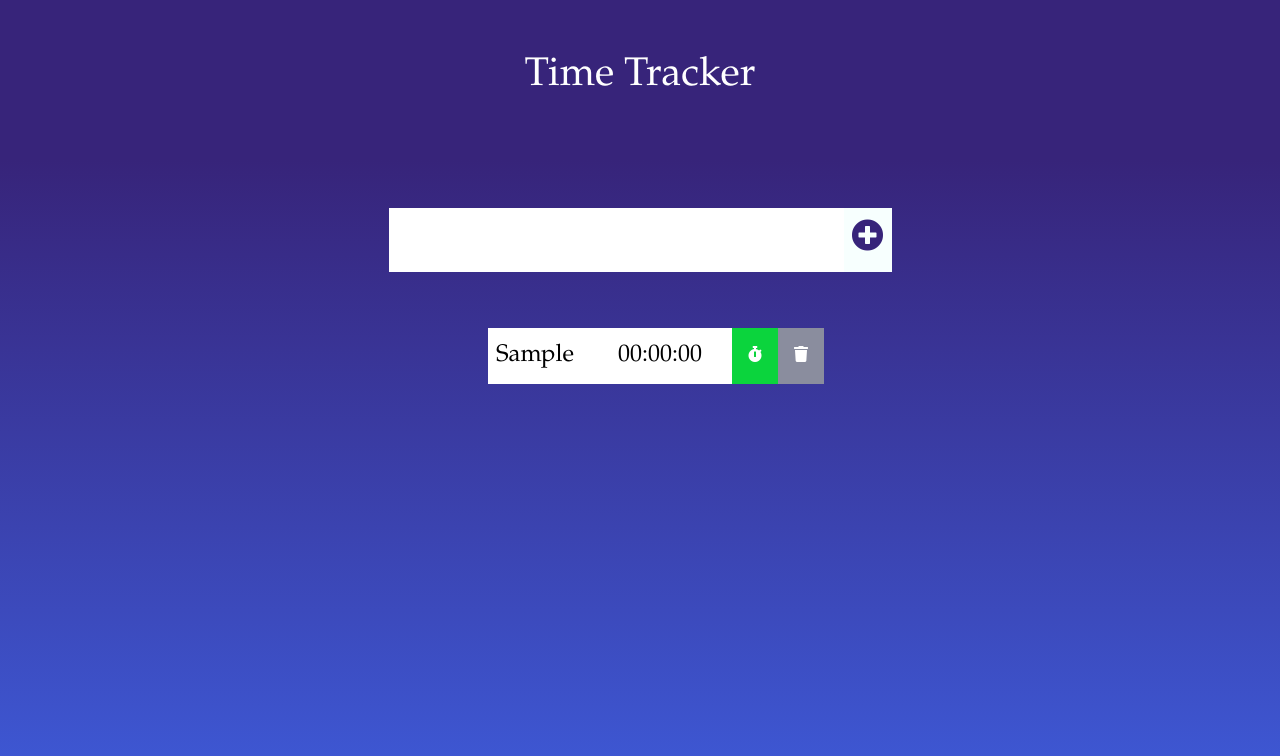
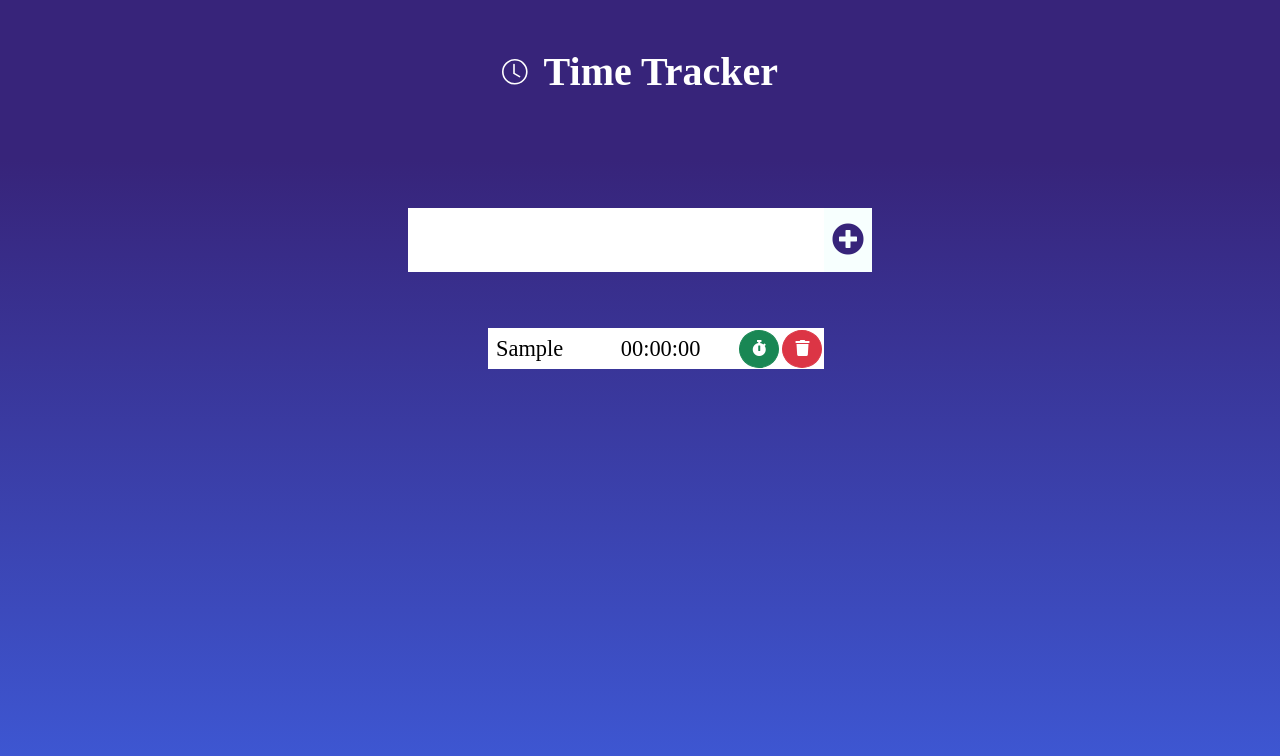
Before and after one commit to BSkura98/TimeTracker, a React (Create React App) app: page / in a window 1280 px wide. Both pictures are taken after typing "Sample" into the empty fields and a click on the button 867 px from the left and 240 px from the top of the page. Shown: the top 756 px of the page. Built offline with nearby package versions, Linux system fonts and the light colour scheme.

Commit message:
Change look of logo and buttons

```diff
--- a/src/App.js
+++ b/src/App.js
@@ -1,9 +1,12 @@
 import React, { useState, useEffect, useReducer } from "react";
 
 import "./App.scss";
-import Form from "./components/Form";
-import TimerList from "./components/TimerList";
+import Form from "./components/Form/Form";
+import TimerList from "./components/TimerList/TimerList";
 import { reducer } from "./reducer";
+// import ClockIcon from "./icons/clock.svg";
+// import { ReactComponent as ClockIcon } from "./icons/clock.svg";
+import { ClockIcon } from "./icons/icons";
 
 export const TimerContext = React.createContext();
 
@@ -77,7 +80,10 @@ function App() {
     <TimerContext.Provider value={{ startStopTimer, state, dispatch }}>
       <div className="App">
         <header>
-          <h1>Time Tracker</h1>
+          <div className="logo fs-2 mb-3">
+            <ClockIcon />
+            <h1 className="title">Time Tracker</h1>
+          </div>
         </header>
         <Form timerName={timerName} setTimerName={setTimerName} />
         <TimerList />
--- a/src/App.scss
+++ b/src/App.scss
@@ -3,12 +3,30 @@
   padding: 0;
   box-sizing: border-box;
 }
+
 body {
   background-image: linear-gradient(#37247a 20%, #3e5ad8 100%);
   color: white;
-  font-family: "Garamond", sans-serif;
   min-height: 100vh;
 }
+
+.logo {
+  display: flex;
+  flex-direction: row;
+  align-items: center;
+
+  svg {
+    margin-right: 1rem;
+    height: 1.6rem;
+    width: 1.6rem;
+  }
+
+  h1 {
+    margin-bottom: 0;
+    font-weight: 700;
+  }
+}
+
 header {
   font-size: 2rem;
 }
@@ -20,6 +38,7 @@ form {
   justify-content: center;
   align-items: center;
 }
+
 form input,
 form button {
   padding: 0.5rem;
@@ -27,12 +46,14 @@ form button {
   border: none;
   background: white;
 }
+
 form button {
   color: #37247a;
   background: #f7fffe;
   cursor: pointer;
   transition: all 0.3s ease;
 }
+
 form button:hover {
   background: #37247a;
   color: white;
@@ -46,37 +67,7 @@ form button:hover {
 
 .timer-list {
   min-width: 30%;
+  // max-width: 50rem;
+  // width: 30%;
   list-style: none;
 }
-
-.timer {
-  margin: 0.5rem;
-  background: white;
-  font-size: 1.5rem;
-  color: black;
-  display: flex;
-  justify-content: space-between;
-  align-items: center;
-  transition: all 1s ease;
-}
-
-.timer li {
-  flex: 1;
-}
-
-.trash-btn,
-.start-btn {
-  background: #8a8d9e;
-  color: white;
-  border: none;
-  padding: 1rem;
-  cursor: pointer;
-  font-size: 1rem;
-}
-.start-btn {
-  background: rgb(11, 212, 61);
-}
-
-.timer-item {
-  padding: 0rem 0.5rem;
-}
--- a/src/components/Form.js
+++ b/src/components/Form/Form.js
@@ -1,6 +1,6 @@
 import React, { useContext } from "react";
 
-import { TimerContext } from "../App";
+import { TimerContext } from "../../App";
 
 const Form = ({ timerName, setTimerName }) => {
   const { dispatch } = useContext(TimerContext);
--- a/src/components/Timer.js
+++ b/src/components/Timer/Timer.js
@@ -1,6 +1,8 @@
 import React, { useContext } from "react";
+import Button from "react-bootstrap/Button";
+import "./style.scss";
 
-import { TimerContext } from "../App";
+import { TimerContext } from "../../App";
 
 const Timer = ({ timer }) => {
   const { startStopTimer, dispatch } = useContext(TimerContext);
@@ -21,17 +23,18 @@ const Timer = ({ timer }) => {
     <div className="timer">
       <li className="timer-item">{timer.name}</li>
       <li>{displayTime()}</li>
-      <button
+      <Button
         onClick={() => {
           startStopTimer(timer);
         }}
-        className="start-btn"
+        variant="success"
+        className="item-button rounded-circle"
       >
         <i className="fas fa-stopwatch"></i>
-      </button>
-      <button onClick={deleteHandler} className="trash-btn">
+      </Button>
+      <Button onClick={deleteHandler} variant="danger" className="item-button rounded-circle">
         <i className="fas fa-trash"></i>
-      </button>
+      </Button>
     </div>
   );
 };
--- /dev/null
+++ b/src/components/Timer/style.scss
@@ -0,0 +1,22 @@
+.timer {
+  margin: 0.5rem;
+  background: white;
+  font-size: 1.4rem;
+  color: black;
+  display: flex;
+  justify-content: space-between;
+  align-items: center;
+  transition: all 1s ease;
+}
+
+.timer li {
+  flex: 1;
+}
+
+.timer-item {
+  padding: 0rem 0.5rem;
+}
+
+.item-button {
+  margin: 0.1rem;
+}
--- a/src/components/TimerList.js
+++ b/src/components/TimerList/TimerList.js
@@ -1,7 +1,7 @@
 import React, { useContext } from "react";
 
-import Timer from "./Timer";
-import { TimerContext } from "../App";
+import Timer from "../Timer/Timer";
+import { TimerContext } from "../../App";
 
 const TimerList = () => {
   const { state } = useContext(TimerContext);
--- /dev/null
+++ b/src/icons/icons.js
@@ -0,0 +1,3 @@
+import { ReactComponent as ClockIcon } from "./clock.svg";
+
+export { ClockIcon };
--- a/src/index.css
+++ /dev/null
@@ -1,13 +0,0 @@
-body {
-  margin: 0;
-  font-family: -apple-system, BlinkMacSystemFont, 'Segoe UI', 'Roboto', 'Oxygen',
-    'Ubuntu', 'Cantarell', 'Fira Sans', 'Droid Sans', 'Helvetica Neue',
-    sans-serif;
-  -webkit-font-smoothing: antialiased;
-  -moz-osx-font-smoothing: grayscale;
-}
-
-code {
-  font-family: source-code-pro, Menlo, Monaco, Consolas, 'Courier New',
-    monospace;
-}
--- a/src/index.js
+++ b/src/index.js
@@ -2,8 +2,8 @@ import React from "react";
 import ReactDOM from "react-dom";
 
 import "bootstrap/dist/css/bootstrap.min.css";
+import "./index.scss";
 
-import "./index.css";
 import App from "./App";
 import reportWebVitals from "./reportWebVitals";
 
--- /dev/null
+++ b/src/index.scss
@@ -0,0 +1,7 @@
+body, html {
+  font-family: serif, -apple-system, BlinkMacSystemFont, 'Segoe UI', 'Roboto', 'Oxygen',
+    'Ubuntu', 'Cantarell', 'Fira Sans', 'Droid Sans', 'Helvetica Neue',
+    sans-serif;
+  -webkit-font-smoothing: antialiased;
+  -moz-osx-font-smoothing: grayscale;
+}
```
Also changed, not shown: src/icons/clock.svg (added).
